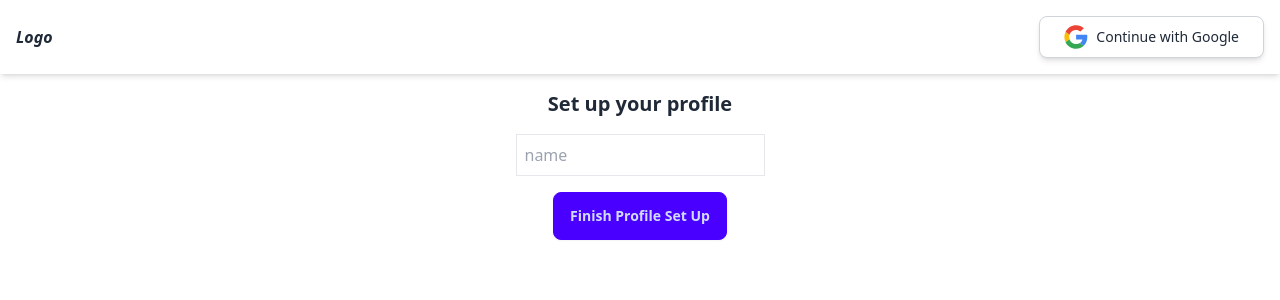
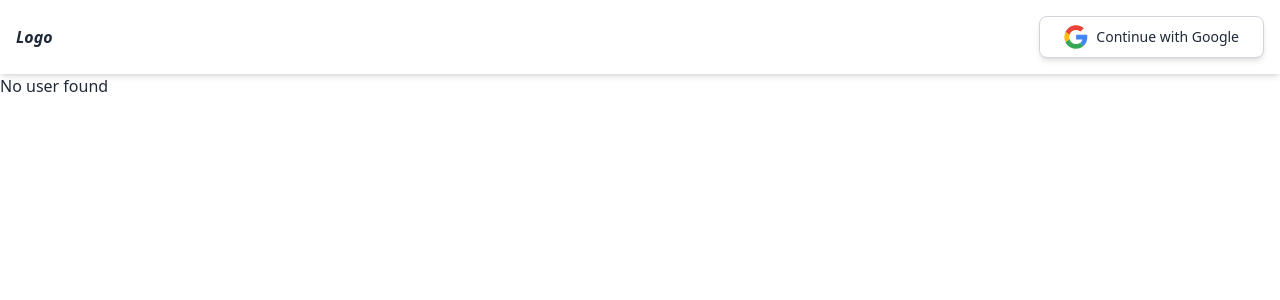
Before and after one commit to LombaxTech/NextTailwindDaisyuiFirebaseTemplate, a Next.js app: page / in a window 1280 px wide. Shown: the top 300 px of the page. Built offline with nearby package versions, Linux system fonts and the light colour scheme; no server answers.

Commit message:
fix acc setup bug

```diff
--- a/pages/index.tsx
+++ b/pages/index.tsx
@@ -32,7 +32,7 @@ export default function App() {
     console.log(user);
   };
 
-  if (!userLoading && !user?.setup) return <SetupAccount />;
+  if (!userLoading && user?.setup == false) return <SetupAccount />;
 
   return (
     <div className="">
```
